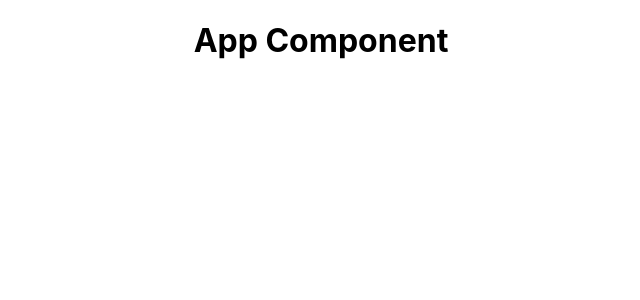
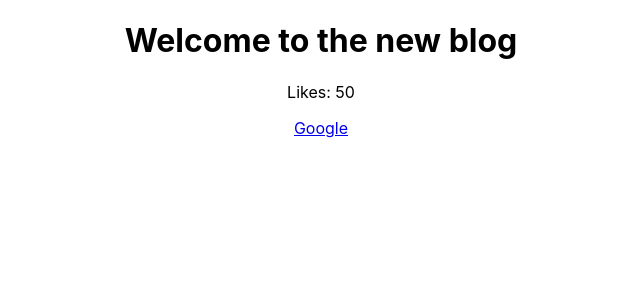
Before and after one commit to PaulinJ/CRUD-Blog-App--React_Fundamentals-, a React (Create React App) app in the folder blog-app/: page / in a window 1280 px wide. Shown: the top 300 px of the page, without its empty margins (319-959 px from the left). Built offline with nearby package versions, Linux system fonts and the light colour scheme.

Commit message:
dynamic values in templates

```diff
--- a/blog-app/src/App.js
+++ b/blog-app/src/App.js
@@ -1,10 +1,17 @@
 import './App.css';
 
 function App() {
+  const title = 'Welcome to the new blog';
+  const likes = 50;
+  const link = "https://www.google.com";
+
   return (
     <div className="App">
       <div className="content">
-        <h1>App Component</h1>
+        <h1>{title}</h1>
+        <p>Likes: {likes}</p>
+
+        <a href={link}>Google</a>
       </div>
 
     </div>
```
